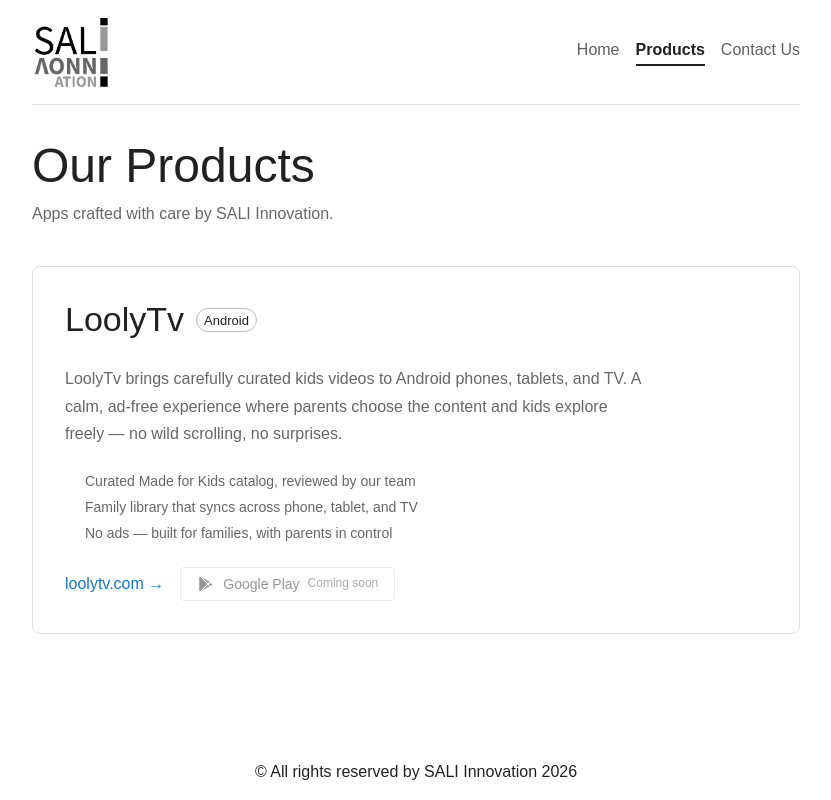
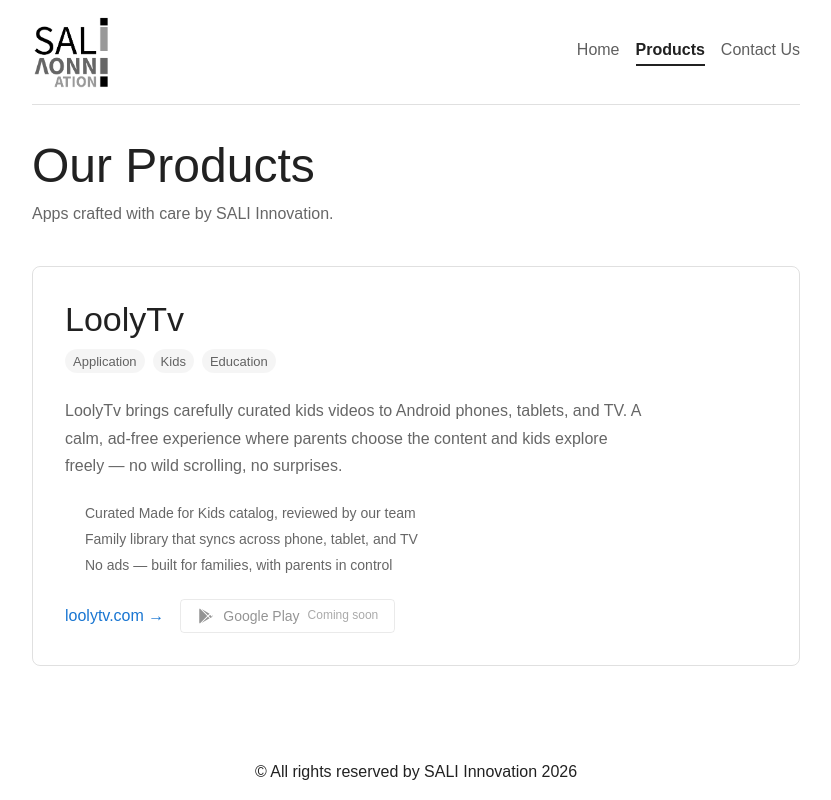
Before and after one commit to lebleut/salinnovation, a Next.js app: page /products in a window 1280 px wide. Shown: the whole page, without its empty margins (224-1055 px from the left). Built offline with nearby package versions, Linux system fonts and the light colour scheme.

Commit message:
Product tags

```diff
--- a/app/products/page.tsx
+++ b/app/products/page.tsx
@@ -27,11 +27,24 @@
                 }}
             >
                 <Stack spacing={3}>
-                    <Stack direction="row" alignItems="center" spacing={1.5} flexWrap="wrap" useFlexGap>
+                    <Stack spacing={1}>
                         <Typography variant="h4" fontWeight={400}>
                             LoolyTv
                         </Typography>
-                        <Chip label="Android" size="small" variant="outlined" sx={{ fontWeight: 300 }} />
+                        <Stack direction="row" spacing={1} flexWrap="wrap" useFlexGap>
+                            {["Application", "Kids", "Education"].map((tag) => (
+                                <Chip
+                                    key={tag}
+                                    label={tag}
+                                    size="small"
+                                    sx={{
+                                        fontWeight: 300,
+                                        bgcolor: "action.hover",
+                                        color: "text.secondary",
+                                    }}
+                                />
+                            ))}
+                        </Stack>
                     </Stack>
 
                     <Typography color="text.secondary" fontWeight={300} lineHeight={1.7} maxWidth="36rem">
```
